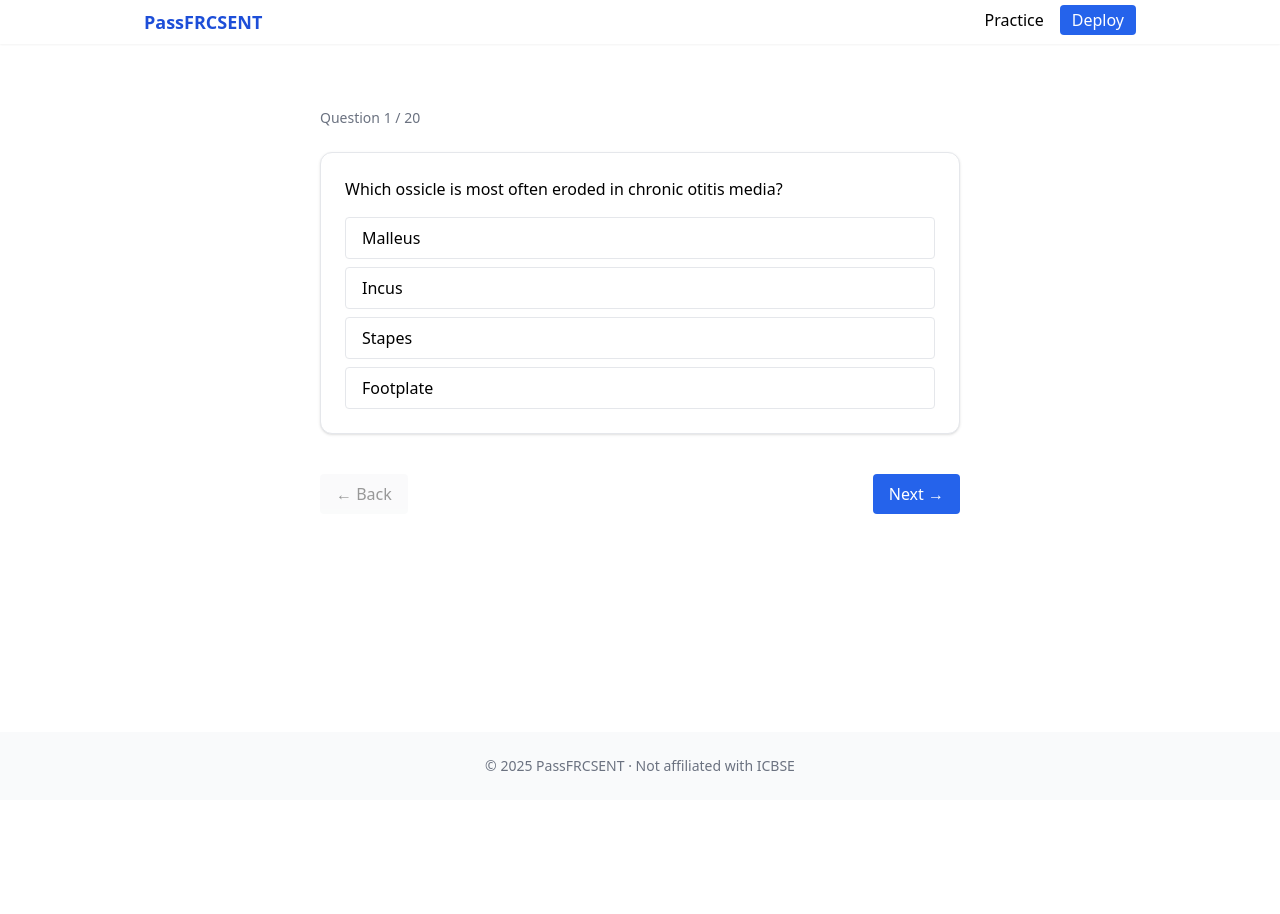
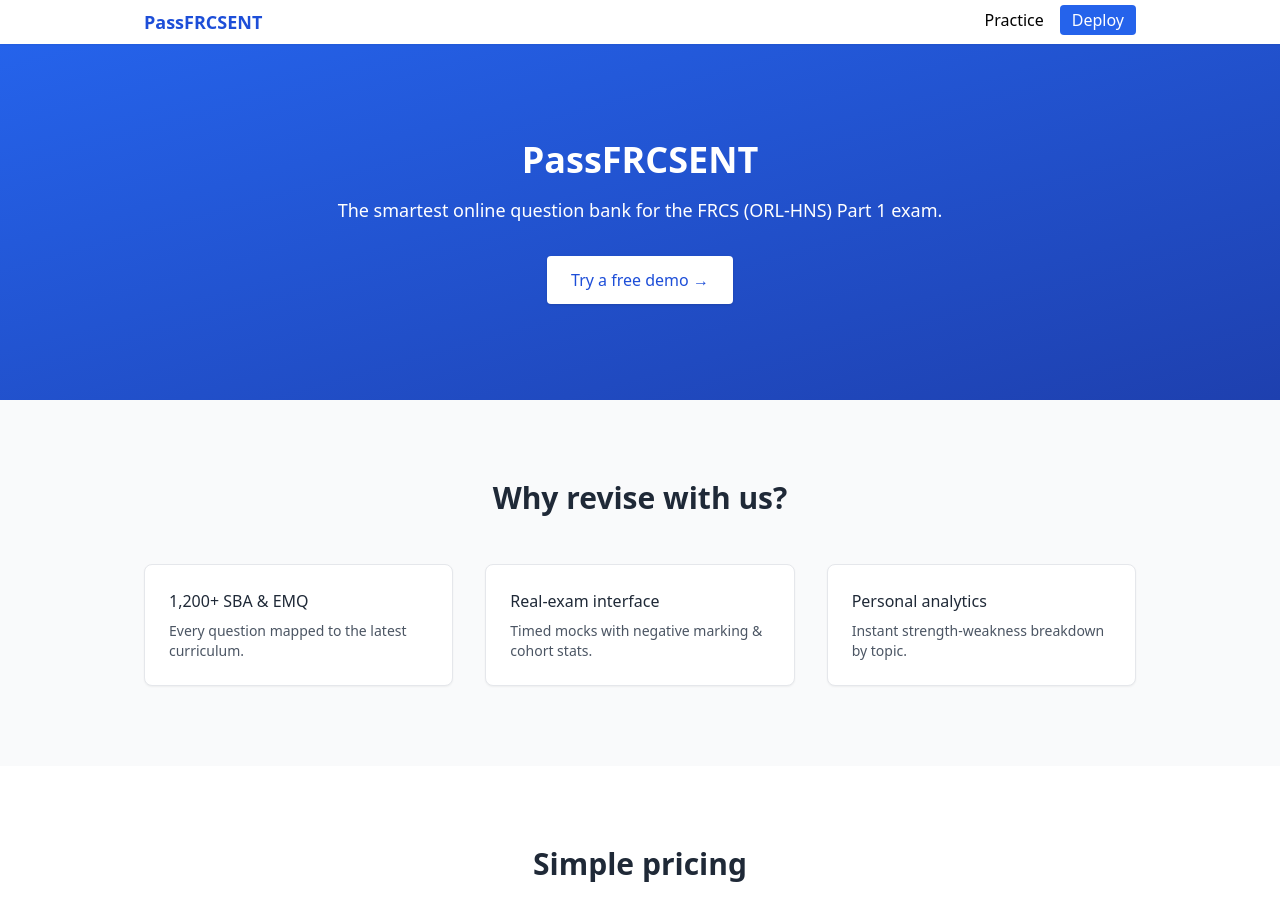
Before and after one commit to kiran96joshi/passfrcsent, a Next.js app: page / in a window 1280 px wide. Shown: the top 914 px of the page. Before the commit the page ends 800 px from the top, so only its background shows below. Built offline with nearby package versions, Linux system fonts and the light colour scheme.

Commit message:
New marketing homepage with hero, features, pricing, FAQ

```diff
--- a/app/page.tsx
+++ b/app/page.tsx
@@ -1,92 +1,110 @@
-'use client';
+// --- app/page.tsx ----------------------------------------------------
+import Link from 'next/link';
 import { useState } from 'react';
-import { demoQuestions } from '@/data/demo-questions';
-import QuestionCard from '@/components/QuestionCard';
 
-export default function Practice() {
-  const total = demoQuestions.length;
-
-  const [index, setIndex]     = useState(0);
-  const [answers, setAnswers] = useState<(number | null)[]>(() =>
-    Array(total).fill(null)
-  );
-  const [submitted, setSubmitted] = useState(false);
-
-  const selectAnswer = (choice: number) =>
-    setAnswers((prev) => {
-      const arr = [...prev];
-      arr[index] = choice;
-      return arr;
-    });
-
-  const score = answers.filter(
-    (a, i) => a === demoQuestions[i].answer
-  ).length;
-
-  if (submitted) {
-    return (
-      <section className="max-w-md mx-auto py-24 text-center">
-        <h2 className="text-2xl font-semibold mb-2">Results</h2>
-        <p className="mb-6">
-          You scored {score} / {total}
-        </p>
-        <button
-          className="px-4 py-2 rounded bg-blue-600 text-white"
-          onClick={() => {
-            setIndex(0);
-            setAnswers(Array(total).fill(null));
-            setSubmitted(false);
-          }}
-        >
-          Start Again
-        </button>
-      </section>
-    );
-  }
-
-  const q = demoQuestions[index];
+export default function Home() {
+  /* simple FAQ toggle ---------------------------------------------- */
+  const [open, setOpen] = useState<number | null>(null);
+  const toggle = (i: number) => setOpen(open === i ? null : i);
 
   return (
-    <section className="max-w-2xl mx-auto py-16 px-4 space-y-6">
-      <div className="text-sm text-gray-500">
-        Question {index + 1} / {total}
-      </div>
+    <main className="text-gray-800">
+      {/* ---------------- HERO ---------------- */}
+      <section className="bg-gradient-to-br from-blue-600 to-blue-800 text-white py-24">
+        <div className="max-w-4xl mx-auto px-4 text-center">
+          <h1 className="text-4xl font-bold mb-4">PassFRCSENT</h1>
+          <p className="text-lg mb-8">
+            The smartest online question bank for the FRCS&nbsp;(ORL-HNS) Part 1 exam.
+          </p>
 
-      <QuestionCard
-        key={q.id}
-        question={q}
-        selected={answers[index]}
-        onSelect={selectAnswer}
-      />
+          <Link
+            href="/practice"
+            className="inline-block bg-white text-blue-700 px-6 py-3 rounded shadow hover:scale-105 transition"
+          >
+            Try a free demo&nbsp;→
+          </Link>
+        </div>
+      </section>
 
-      <div className="flex justify-between pt-4">
-        <button
-          className="px-4 py-2 rounded bg-gray-100 disabled:opacity-40"
-          disabled={index === 0}
-          onClick={() => setIndex((i) => i - 1)}
-        >
-          ← Back
-        </button>
+      {/* ---------------- FEATURES ---------------- */}
+      <section className="py-20 bg-gray-50">
+        <div className="max-w-5xl mx-auto px-4">
+          <h2 className="text-3xl font-semibold text-center mb-12">Why revise with us?</h2>
 
-        {index < total - 1 && (
-          <button
-            className="px-4 py-2 rounded bg-blue-600 text-white"
-            onClick={() => setIndex((i) => i + 1)}
-          >
-            Next →
-          </button>
-        )}
+          <div className="grid gap-8 md:grid-cols-3">
+            {[
+              ['1,200+ SBA & EMQ', 'Every question mapped to the latest curriculum.'],
+              ['Real-exam interface', 'Timed mocks with negative marking & cohort stats.'],
+              ['Personal analytics', 'Instant strength-weakness breakdown by topic.'],
+            ].map(([title, text]) => (
+              <div
+                key={title}
+                className="bg-white border rounded-lg p-6 shadow-sm hover:shadow-md transition"
+              >
+                <h3 className="font-medium mb-2">{title}</h3>
+                <p className="text-sm text-gray-600">{text}</p>
+              </div>
+            ))}
+          </div>
+        </div>
+      </section>
 
-        {index === total - 1 && (
-          <button
-            className="px-4 py-2 rounded bg-emerald-600 text-white disabled:opacity-40"
-            disabled={answers.some((a) => a === null)}
-            onClick={() => setSubmitted(true)}
-          >
-            Submit
-          </button>
-        )}
-      </div>
-    </section>
+      {/* ---------------- PRICING ---------------- */}
+      <section className="py-20">
+        <div className="max-w-xl mx-auto px-4 text-center">
+          <h2 className="text-3xl font-semibold mb-8">Simple pricing</h2>
+
+          <div className="border rounded-xl p-8 shadow-sm hover:shadow-md transition">
+            <p className="text-4xl font-bold">£39</p>
+            <p className="text-sm text-gray-500 mb-6">Access until your next exam sitting</p>
+
+            <ul className="space-y-2 text-left mb-8 text-sm">
+              <li>✓ Unlimited practice & full mocks</li>
+              <li>✓ Detailed explanations</li>
+              <li>✓ Performance dashboard</li>
+              <li>✓ Priority email support</li>
+            </ul>
+
+            <Link
+              href="#"
+              className="inline-block bg-blue-600 text-white px-6 py-3 rounded hover:bg-blue-700 transition"
+            >
+              Purchase access
+            </Link>
+          </div>
+        </div>
+      </section>
+
+      {/* ---------------- FAQ ---------------- */}
+      <section className="py-20 bg-gray-50">
+        <div className="max-w-3xl mx-auto px-4">
+          <h2 className="text-3xl font-semibold text-center mb-10">FAQ</h2>
+
+          {[
+            ['Can I try questions for free?', 'Yes – click “Try a free demo” above for an unrestricted sample.'],
+            ['Does the bank match the 2024 syllabus?', 'Every item is tagged to the current JCIE FRCS ORL-HNS curriculum and reviewed monthly.'],
+            ['Do I get updates after purchase?', 'Absolutely – new questions and features are added continuously at no extra cost.'],
+          ].map(([q, a], i) => (
+            <div key={q} className="border-b py-3">
+              <button
+                className="w-full text-left flex justify-between items-center"
+                onClick={() => toggle(i)}
+              >
+                <span>{q}</span>
+                <span>{open === i ? '−' : '+'}</span>
+              </button>
+              {open === i && <p className="mt-2 text-sm text-gray-600">{a}</p>}
+            </div>
+          ))}
+        </div>
+      </section>
+
+      {/* ---------------- FOOTER ---------------- */}
+      <footer className="bg-gray-100 py-6 text-center text-sm text-gray-500">
+        © {new Date().getFullYear()} PassFRCSENT&nbsp;Ltd ·
+        <Link href="#" className="underline mx-1">Privacy</Link>·
+        <Link href="#" className="underline mx-1">Terms</Link>
+      </footer>
+    </main>
   );
 }
```
